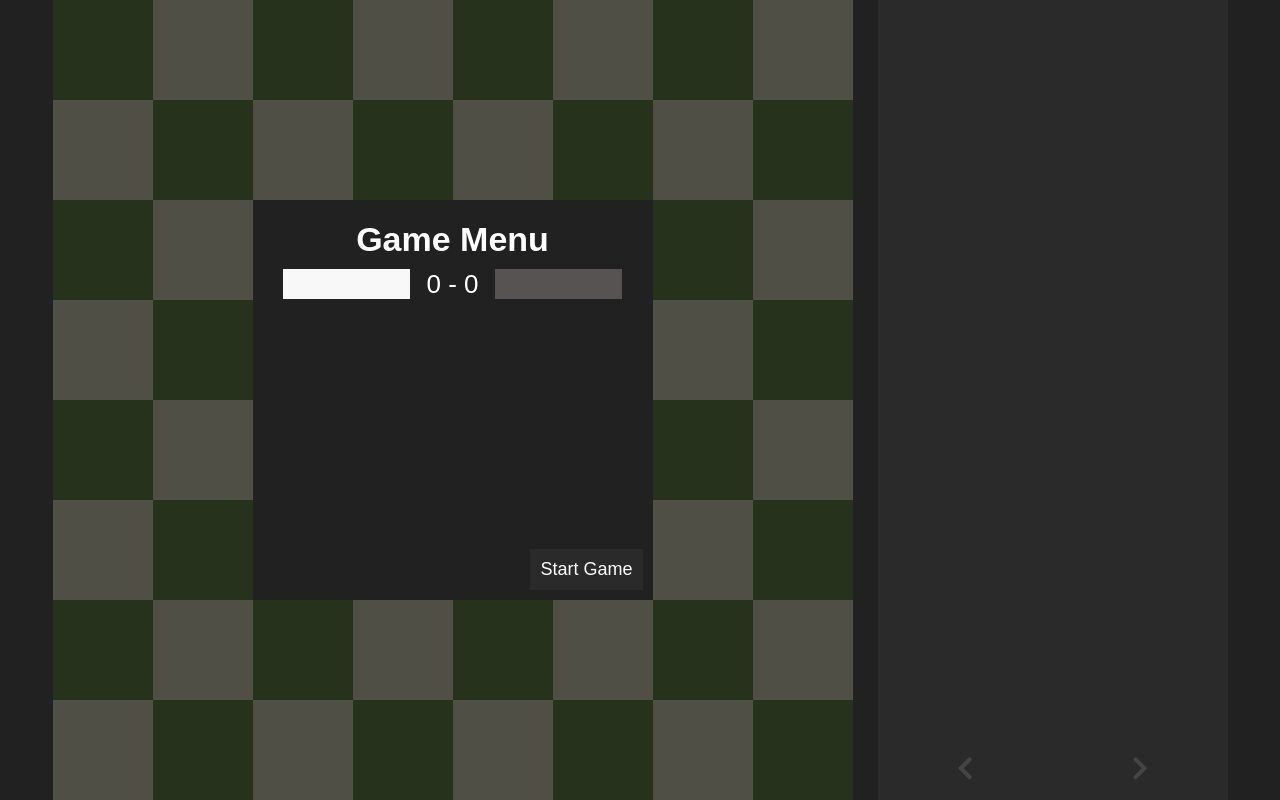
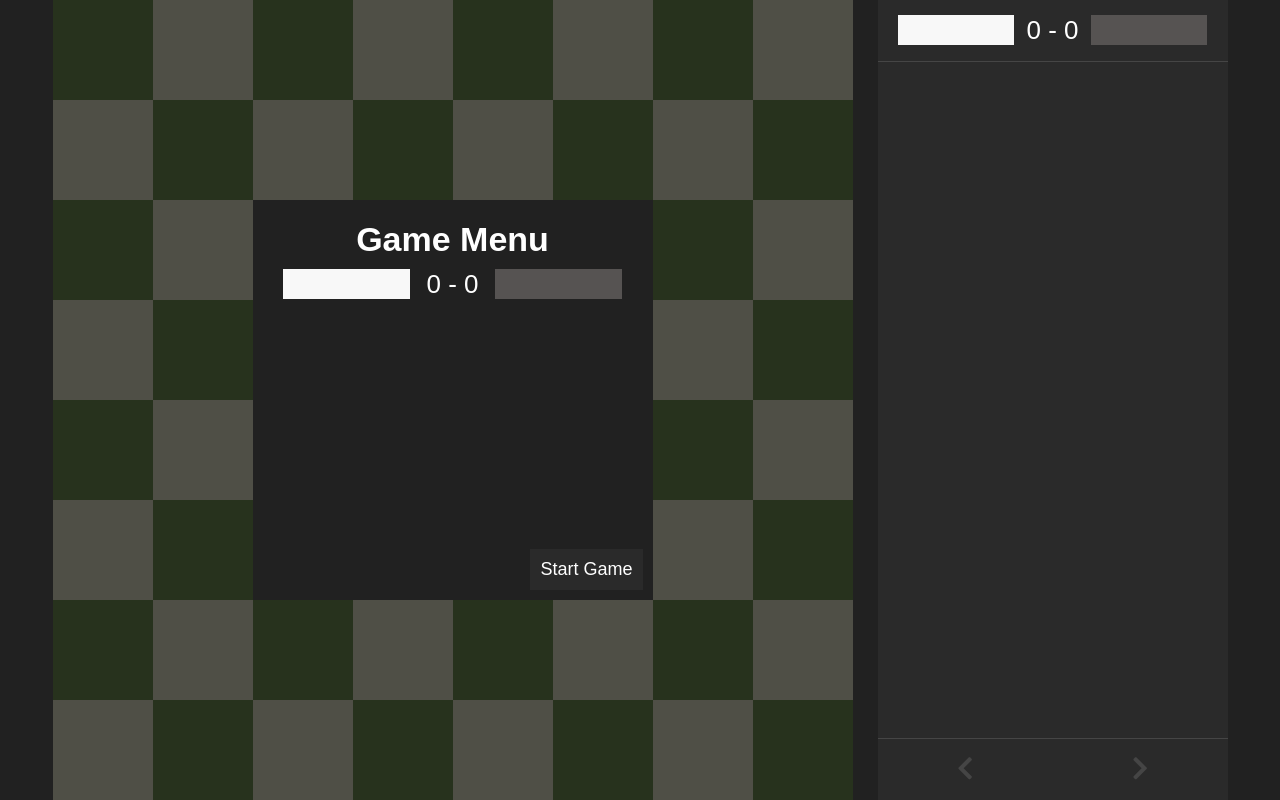
Before and after one commit to NSteczynski/Chess, a React app: page / in a window 1280 px wide. Built offline with nearby package versions, Linux system fonts and the light colour scheme.

Commit message:
Add score information in game information and change ui game information.

```diff
--- a/src/app.tsx
+++ b/src/app.tsx
@@ -224,6 +224,7 @@ const App: React.FunctionComponent<{}> = () => {
         />
       </div>
       <GameInformation
+        score={settings.score}
         historyMoves={state.historyMoves}
         lastMove={state.lastMove}
         isBackwardDisabled={isBackwardDisabled}
--- a/src/components/gameInformation.scss
+++ b/src/components/gameInformation.scss
@@ -6,13 +6,37 @@
   margin-left: 25px;
   background: $container;
 
+  & > .score {
+    padding: 15px 0px;
+
+    & > p {
+      display: flex;
+      justify-content: space-between;
+      font-size: 26px;
+      padding: 0px 20px;
+
+      & > span {
+        display: block;
+        width: 37.5%;
+        height: 30px;
+
+        &.white { background-color: $whitePiece; }
+        &.black { background-color: $blackPiece; }
+      }
+    }
+  }
+
   & > .movesHistory {
+    height: 100%;
+    overflow-y: auto;
+    border-top: 1px solid $disabled;
+    border-bottom: 1px solid $disabled;
+
+    & > .moves {
       display: flex;
       flex-wrap: wrap;
       flex-direction: row;
       counter-reset: line;
-    max-height: 100%;
-    overflow-y: auto;
 
       & > a {
         position: relative;
@@ -40,11 +64,11 @@
         }
       }
     }
+  }
 
   & > .actions {
     display: flex;
     flex-direction: row;
-    margin-top: auto;
     width: 100%;
 
     & > button {
--- a/src/components/gameInformation.tsx
+++ b/src/components/gameInformation.tsx
@@ -1,8 +1,9 @@
 import React from "react"
 import MovesHistory from "./movesHistory"
-import { Dictionary, HistoryMove } from "../core/types"
+import { Dictionary, HistoryMove, EnumDictionary, PlayerColor } from "../core/types"
 
 const GameInformation: React.FunctionComponent<{
+  score: EnumDictionary<PlayerColor, number>
   historyMoves: Dictionary<HistoryMove>
   lastMove: HistoryMove | undefined
   isBackwardDisabled: boolean
@@ -10,8 +11,11 @@ const GameInformation: React.FunctionComponent<{
   onHistoryMoveClick: (move: HistoryMove) => void
   onBackwardHistoryClick: () => void
   onForwardHistoryClick: () => void
-}> = ({ historyMoves, lastMove, onHistoryMoveClick, isBackwardDisabled, isForwardDisabled, onBackwardHistoryClick, onForwardHistoryClick }) => (
+}> = ({ score, historyMoves, lastMove, onHistoryMoveClick, isBackwardDisabled, isForwardDisabled, onBackwardHistoryClick, onForwardHistoryClick }) => (
   <div className="gameInformation">
+    <div className="score">
+      <p><span className="white" /> {score[PlayerColor.WHITE]} - {score[PlayerColor.BLACK]} <span className="black" /></p>
+    </div>
     <MovesHistory
       moves={historyMoves}
       lastMove={lastMove}
--- a/src/components/movesHistory.tsx
+++ b/src/components/movesHistory.tsx
@@ -18,7 +18,9 @@ const MovesHistory: React.FunctionComponent<{
 
   return (
     <div className="movesHistory">
-      {movesInfo}
+      <div className="moves">
+        {movesInfo}
+      </div>
     </div>
   )
 }
```
Lines whose indentation alone changed are shown as unchanged.
